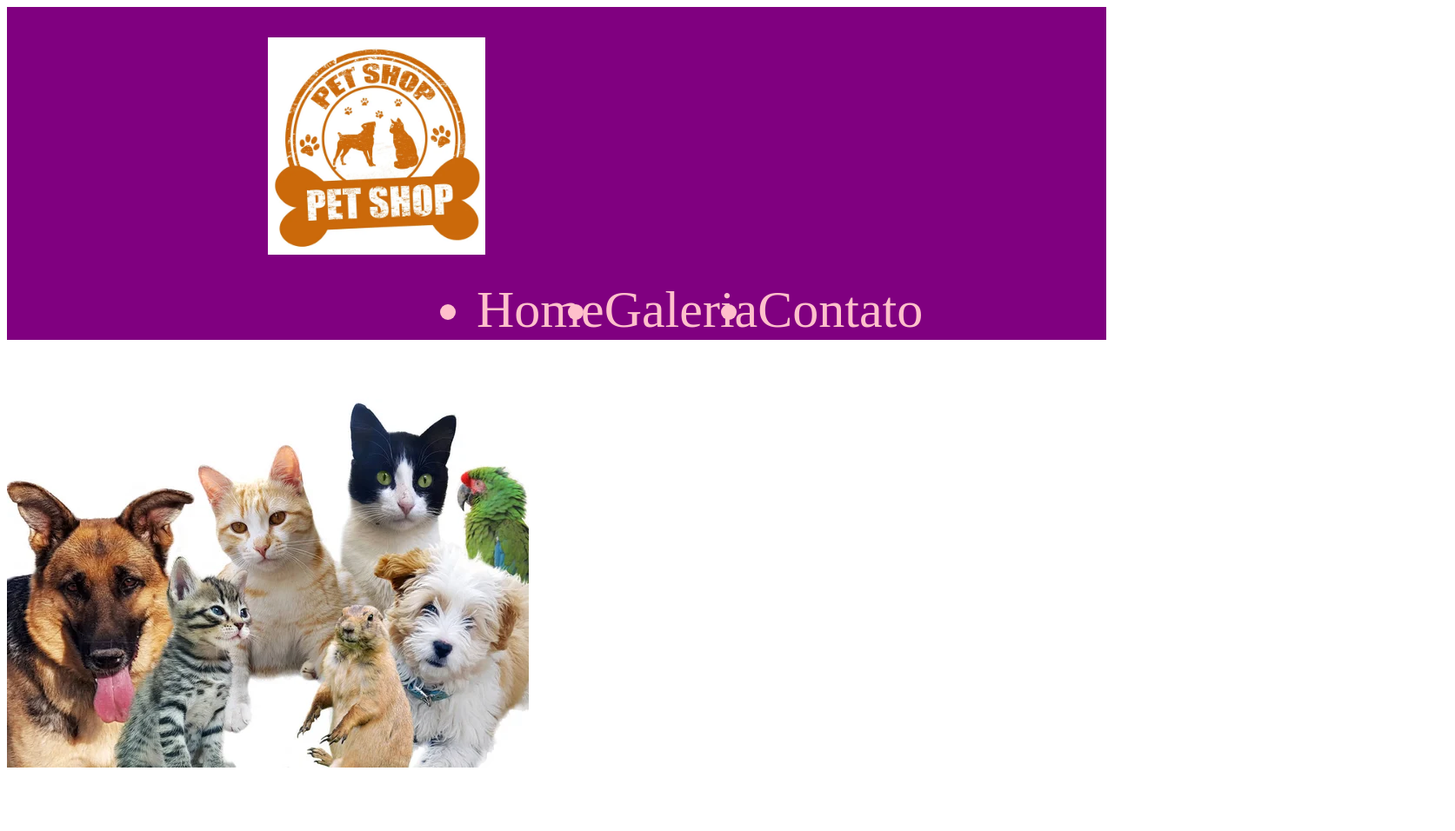
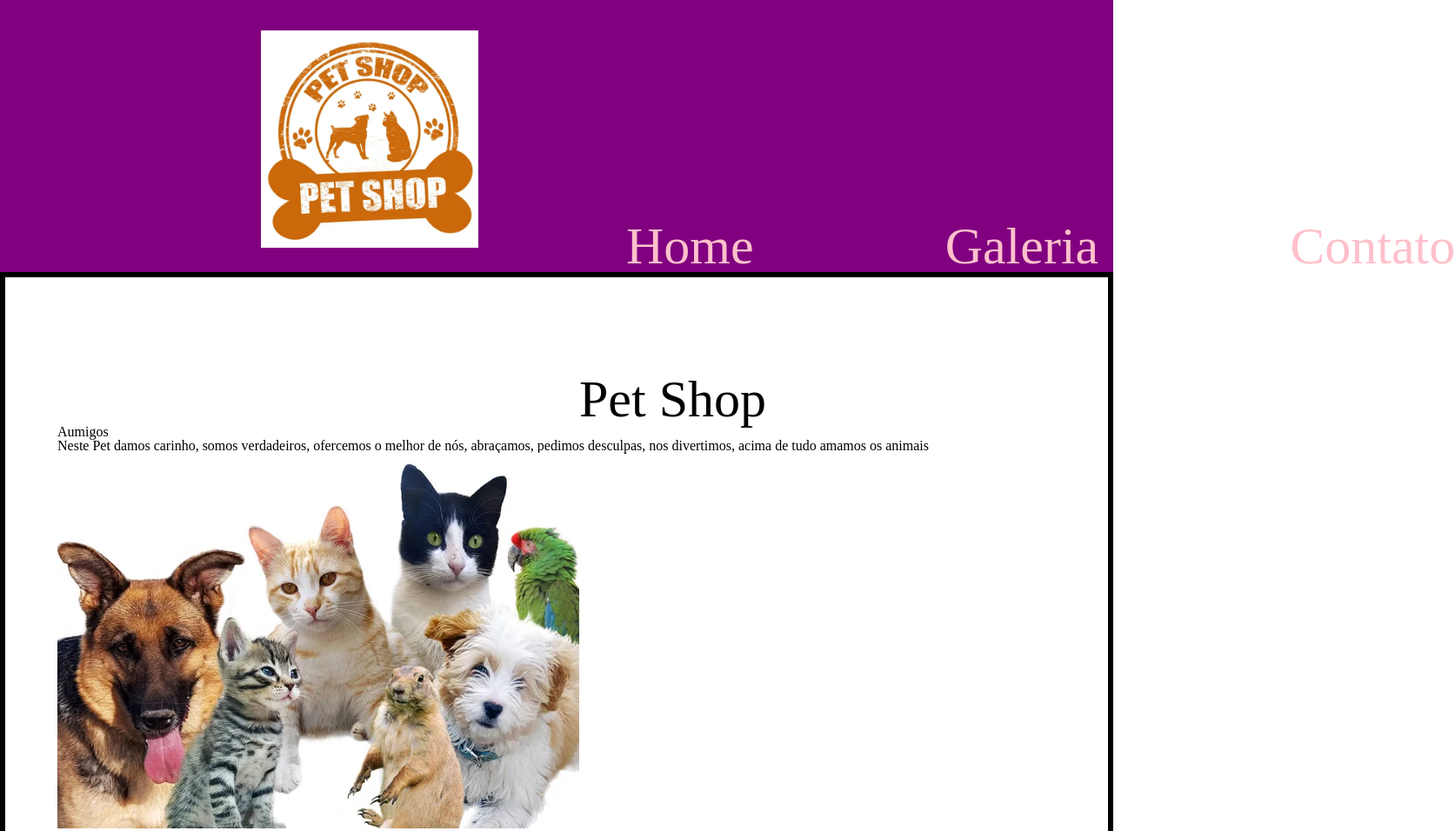
Before and after one commit to Pottira/programacaoturmah, a plain HTML site: page index.html in a window 1280 px wide. Shown: the top 956 px of the page at 87% size, 1673 px wide, since content can reach past the window. Before the commit the page ends 895 px from the top, so only its background shows below. Drawn offline with Linux system fonts and the light colour scheme.

```diff
--- a/index.html
+++ b/index.html
@@ -4,8 +4,8 @@
     <meta charset='utf-8'>
     <meta http-equiv='X-UA-Compatible' content='IE=edge'>
     <title>Programação Turma H</title>
-    <link rel='stylesheet' type='text/css' media='screen' href='style.css'>
-    <script src='main.js'></script>
+    <link rel="stylesheet" href="reset.css">
+    <link rel="stylesheet" href="style.css">
 </head>
 <body>
     <header class="cabeçalhoprincipal">
@@ -15,10 +15,15 @@
             <li class="item">Galeria</li>
             <li class="item">Contato</li>
         </ul>
+    </header>
+    <section class="conteudo-principal">
+        <h1 class="tituloum-conteudoprincipal">Pet Shop</h1>
+        <h2 class="titulodois-conteudoprincipal">Aumigos</h2>
+        <p class="frase-conteudoprincipal">Neste Pet damos carinho, somos verdadeiros, ofercemos o melhor de nós, abraçamos, pedimos desculpas, nos divertimos, acima de tudo amamos os animais</p>
+        <img src="pet.jpg" alt="">
+    </section>
 
-    </header>
 
-    <img src="pet.jpg" alt="">
 
 </body>
 </html>
--- /dev/null
+++ b/reset.css
@@ -0,0 +1,48 @@
+/* http://meyerweb.com/eric/tools/css/reset/
+   v2.0 | 20110126
+   License: none (public domain)
+*/
+
+html, body, div, span, applet, object, iframe,
+h1, h2, h3, h4, h5, h6, p, blockquote, pre,
+a, abbr, acronym, address, big, cite, code,
+del, dfn, em, img, ins, kbd, q, s, samp,
+small, strike, strong, sub, sup, tt, var,
+b, u, i, center,
+dl, dt, dd, ol, ul, li,
+fieldset, form, label, legend,
+table, caption, tbody, tfoot, thead, tr, th, td,
+article, aside, canvas, details, embed,
+figure, figcaption, footer, header, hgroup,
+menu, nav, output, ruby, section, summary,
+time, mark, audio, video {
+	margin: 0;
+	padding: 0;
+	border: 0;
+	font-size: 100%;
+	font: inherit;
+	vertical-align: baseline;
+}
+/* HTML5 display-role reset for older browsers */
+article, aside, details, figcaption, figure,
+footer, header, hgroup, menu, nav, section {
+	display: block;
+}
+body {
+	line-height: 1;
+}
+ol, ul {
+	list-style: none;
+}
+blockquote, q {
+	quotes: none;
+}
+blockquote:before, blockquote:after,
+q:before, q:after {
+	content: '';
+	content: none;
+}
+table {
+	border-collapse: collapse;
+	border-spacing: 0;
+}
--- a/style.css
+++ b/style.css
@@ -16,4 +16,18 @@
     color: pink;
     position: relative;
     left: 500px;
+    padding-left: 120px;
+    margin-left: 100px;
 }
+.conteudo-principal {
+    background-image: violet;
+    border: solid black 6px;
+    padding: 60px;
+}
+.tituloum-conteudoprincipal {
+    padding-left: 600px;
+    padding-top: 50px;
+    font-size: 60px;
+
+
+}
```
